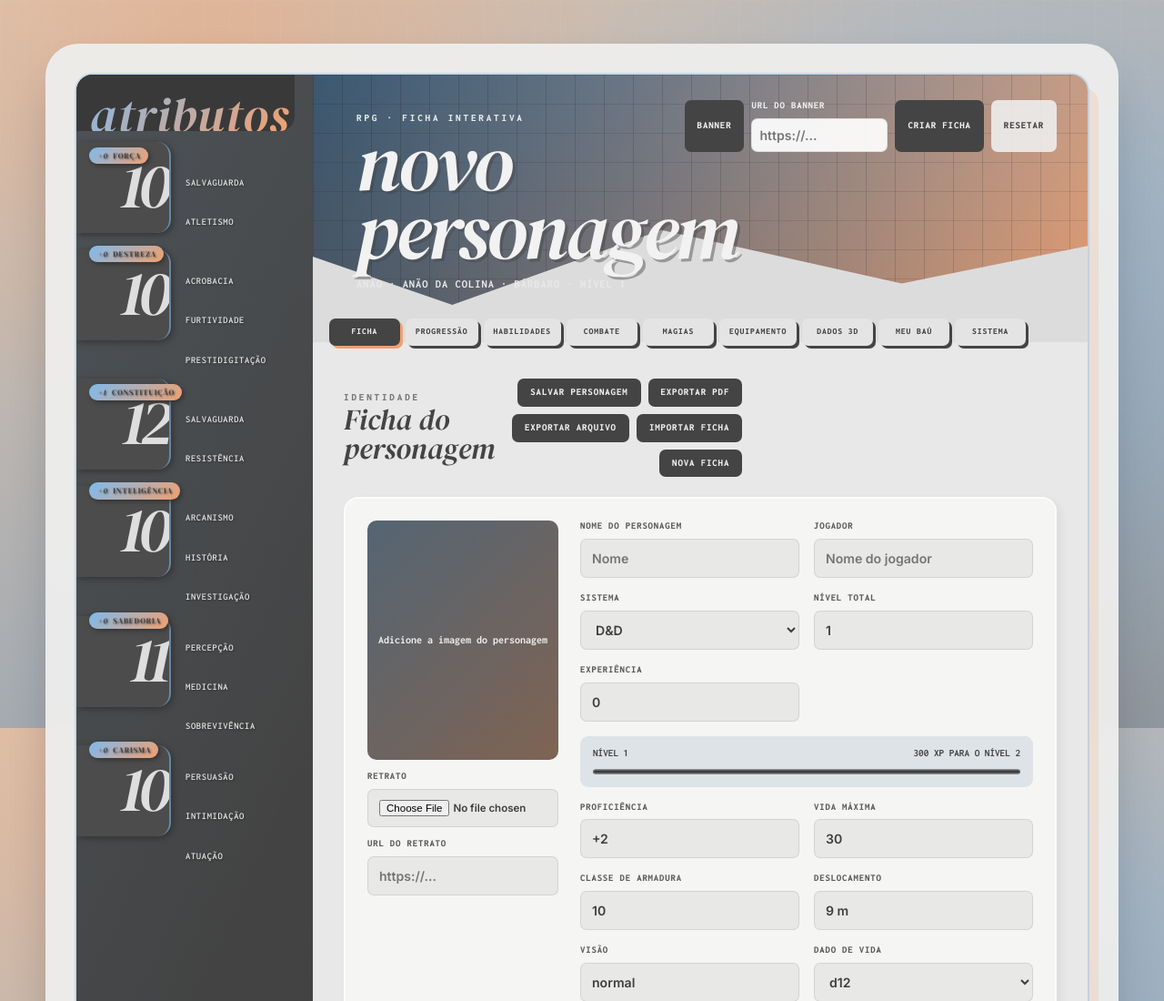
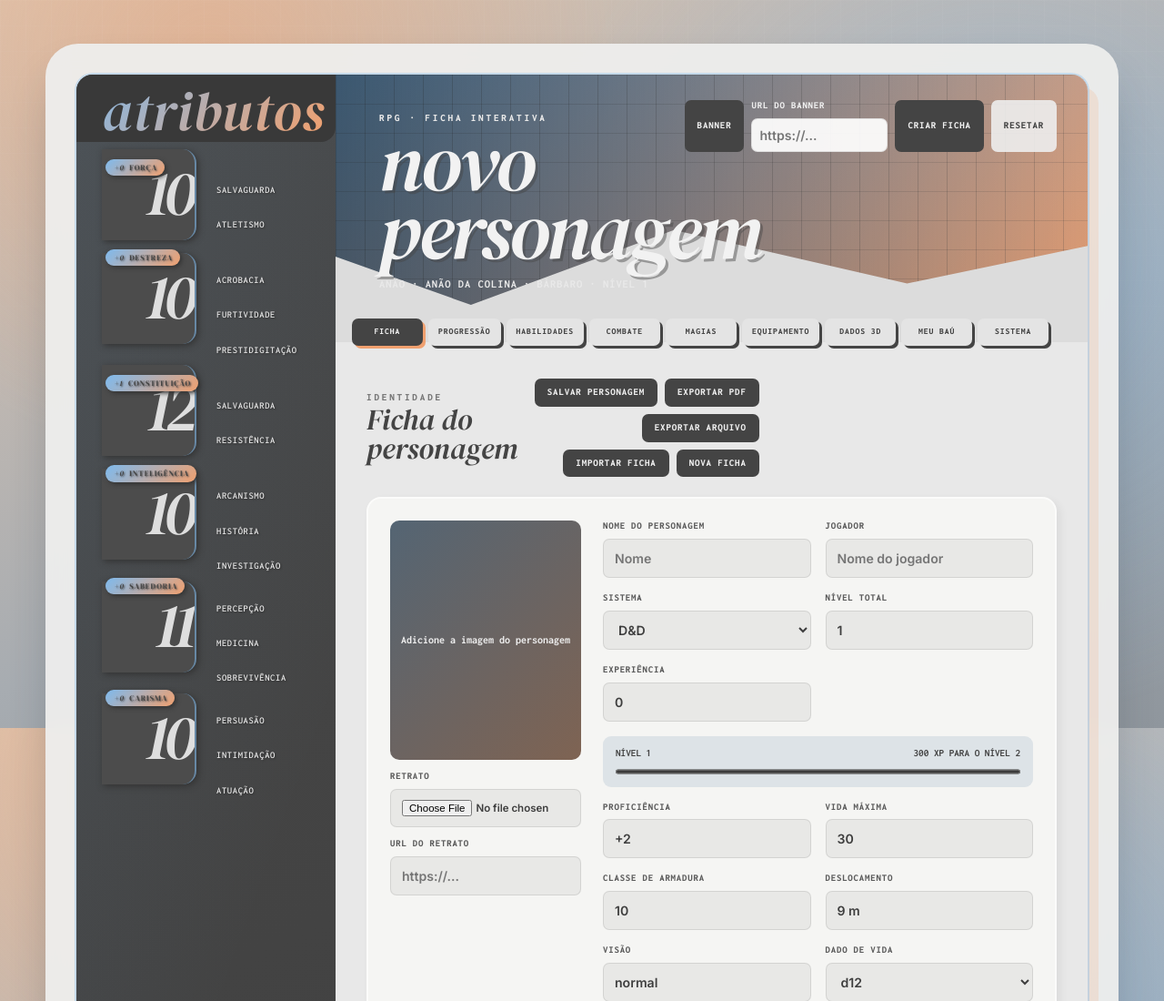
Before and after one commit to Samwns/RPG-Sistema-Criador-de-fichas, a plain HTML site: page index.html in a window 1280 px wide. Shown: the top 1100 px of the page at 91% size. Drawn offline with nearby package versions, Linux system fonts and the light colour scheme.

Commit message:
style: adjust attribute sidebar spacing

```diff
--- a/styles.css
+++ b/styles.css
@@ -92,7 +92,7 @@ textarea:focus-visible {
 
 .character-sheet {
   display: grid;
-  grid-template-columns: 260px minmax(0, 1fr);
+  grid-template-columns: 285px minmax(0, 1fr);
   min-height: 900px;
   overflow: hidden;
   border-radius: 18px;
@@ -106,7 +106,7 @@ textarea:focus-visible {
   position: relative;
   z-index: 2;
   min-width: 0;
-  padding: 20px;
+  padding: 12px 20px 20px 28px;
   overflow: hidden;
   color: #e4e4e4;
   background:
@@ -129,8 +129,8 @@ textarea:focus-visible {
 }
 
 .stat-sidebar-title {
-  height: 62px;
-  margin: -20px 0 8px -20px;
+  height: 74px;
+  margin: -12px -20px 4px -28px;
   overflow: hidden;
   border-radius: 16px 0 16px 0;
   background: #393939;
@@ -139,9 +139,9 @@ textarea:focus-visible {
 
 .stat-sidebar-title span {
   display: block;
-  margin-right: 6px;
-  padding-top: 26px;
-  font: italic 800 clamp(2.75rem, 4.4vw, 3.35rem)/.7 var(--serif);
+  margin-right: 12px;
+  padding-top: 16px;
+  font: italic 800 clamp(3.05rem, 4.7vw, 3.75rem)/.82 var(--serif);
   letter-spacing: 1px;
   background: var(--gradient);
   background-clip: text;
@@ -151,15 +151,16 @@ textarea:focus-visible {
 .stat-block {
   position: relative;
   display: grid;
-  grid-template-columns: 92px minmax(0, 1fr);
+  grid-template-columns: 108px minmax(0, 1fr);
   min-height: 106px;
-  margin-top: 12px;
+  margin-top: 8px;
+  transform: translateX(8px);
 }
 
 .stat-score {
   width: 104px;
   height: 100px;
-  margin-left: -20px;
+  margin-left: -8px;
   overflow: hidden;
   border-radius: 0 15px 15px 0;
   background: #4c4c4c;
@@ -177,7 +178,7 @@ textarea:focus-visible {
   z-index: 1;
   align-self: center;
   min-width: 0;
-  padding-left: 8px;
+  padding-left: 10px;
   font: 600 .66rem/1.65 var(--mono);
   letter-spacing: .06em;
   text-transform: uppercase;
@@ -190,7 +191,7 @@ textarea:focus-visible {
   max-width: 100%;
   position: absolute;
   top: -4px;
-  left: -98px;
+  left: -112px;
   margin: 0;
   padding: 5px 8px 5px 10px;
   border-radius: 10px;
@@ -207,7 +208,7 @@ textarea:focus-visible {
 }
 
 .stat-copy p {
-  margin: 26px 0 0;
+  margin: 21px 0 0;
   overflow-wrap: anywhere;
 }
 
@@ -1923,19 +1924,19 @@ input[type="file"] {
   }
 
   .character-sheet {
-    grid-template-columns: 220px minmax(0, 1fr);
+    grid-template-columns: 245px minmax(0, 1fr);
   }
 
   .stat-sidebar {
-    padding: 20px;
+    padding: 12px 18px 18px 24px;
   }
 
   .stat-sidebar-title {
-    margin-left: -20px;
+    margin-left: -24px;
   }
 
   .stat-score {
-    margin-left: -20px;
+    margin-left: -8px;
   }
 
   .stat-copy p {
@@ -2013,6 +2014,7 @@ input[type="file"] {
     min-height: 0;
     margin: 0;
     padding: 12px;
+    transform: none;
     border-radius: 10px;
     background: #4b4b4b;
   }
```
